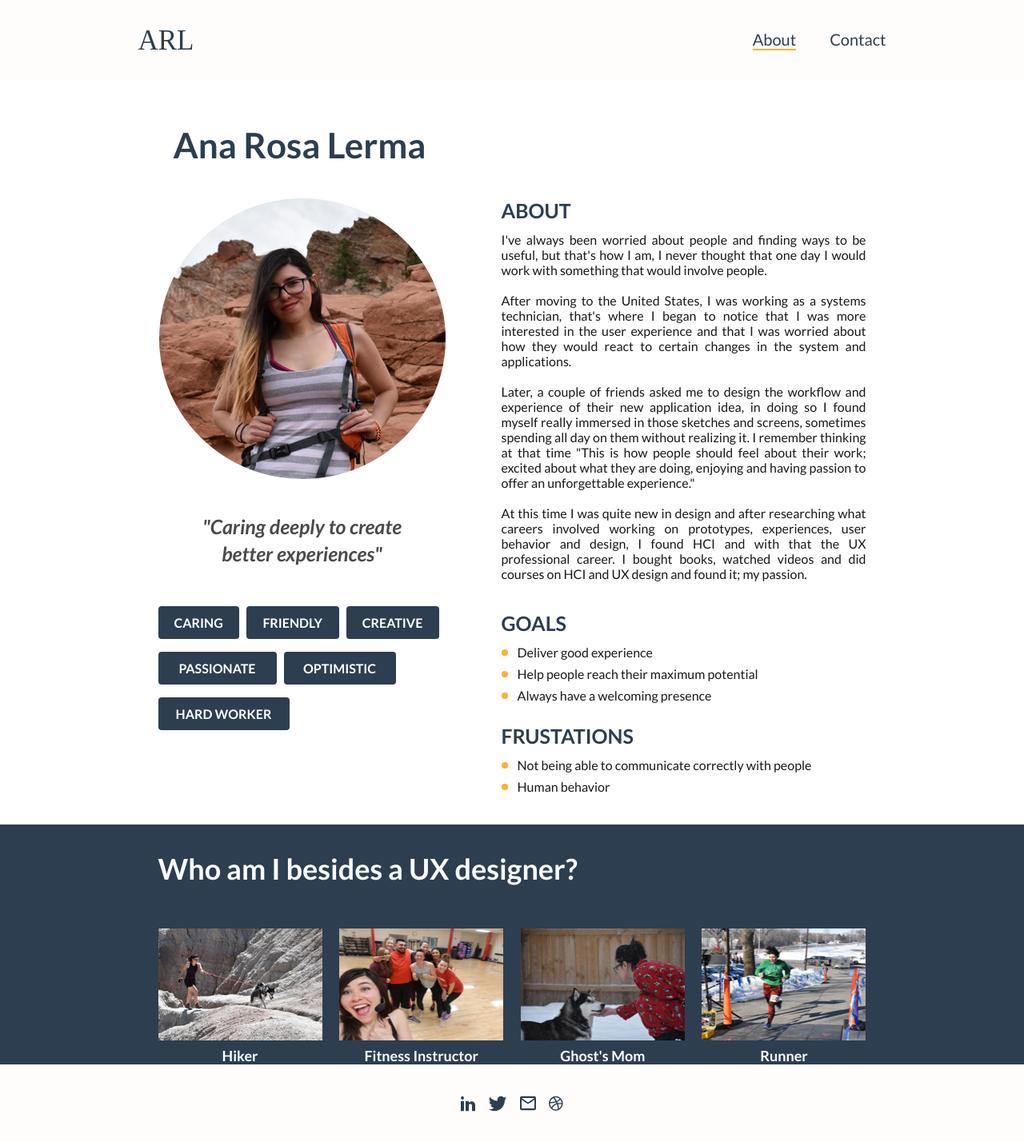
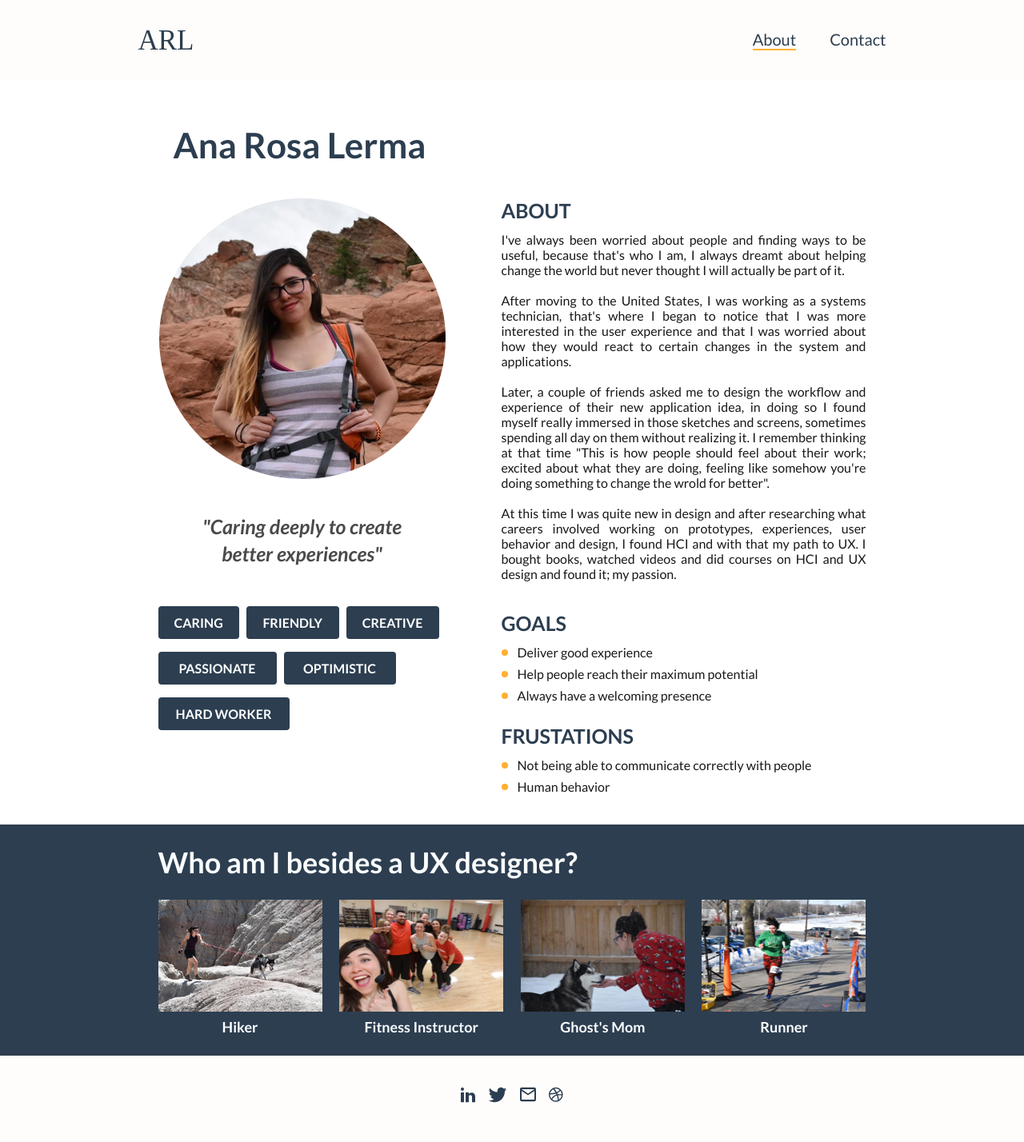
Before and after one commit to DanielGarc/ana-portfolio-website, a React (Create React App) app: page /about in a window 1280 px wide. Shown: the top 1428 px of the page at 80% size. Built offline with nearby package versions, Linux system fonts and the light colour scheme.

Commit message:
i change the spacing in the about section and some wording

```diff
--- a/src/components/aboutPage/AboutCTA.js
+++ b/src/components/aboutPage/AboutCTA.js
@@ -70,8 +70,8 @@ const AboutCTA = () => {
             <div className='aboutHeader'>ABOUT</div>
             <div className='paragraphText'>
               I've always been worried about people and finding ways to be
-              useful, but that's how I am, I never thought that one day I would
-              work with something that would involve people.
+              useful, because that's who I am, I always dreamt about helping change the
+              world but never thought I will actually be part of it.
               <br />
               <br />
               After moving to the United States, I was working as a systems
@@ -86,13 +86,13 @@ const AboutCTA = () => {
               myself really immersed in those sketches and screens, sometimes
               spending all day on them without realizing it. I remember thinking
               at that time "This is how people should feel about their work;
-              excited about what they are doing, enjoying and having passion to
-              offer an unforgettable experience."
+              excited about what they are doing, feeling like somehow you're
+              doing something to change the wrold for better".
               <br />
               <br />
               At this time I was quite new in design and after researching what
               careers involved working on prototypes, experiences, user behavior
-              and design, I found HCI and with that the UX professional career.
+              and design, I found HCI and with that my path to UX.
               I bought books, watched videos and did courses on HCI and UX
               design and found it; my passion.
             </div>
@@ -133,7 +133,9 @@ const AboutCTA = () => {
       <div className='otherSection'>
         <div className='otherWrapper'>
           <div className='otherSectionHeader'>
+        <div className='section-spacer' />
             Who am I besides a UX designer?
+            <div className='section-spacer' />
           </div>
 
           <div className='hobbies'>
@@ -155,6 +157,7 @@ const AboutCTA = () => {
             <div className='myHobby'>
               <img alt='' src={Runner} />
               <p> Runner </p>
+            <div className='section-spacer' />
             </div>
           </div>
         </div>
--- a/src/css/aboutPage.css
+++ b/src/css/aboutPage.css
@@ -230,13 +230,12 @@
   font-weight: 600;
   line-height: 44px;
 
-  margin: 33px 0 0 70px;
+  margin: 0px 0 0 70px;
   text-align: left;
 }
 
 .hobbies {
-  margin: 0 auto;
-  margin: 53px 70px 0 70px;
+  margin: 0px 70px 0 70px;
   display: flex;
   flex-direction: row;
   flex-wrap: wrap;
```
